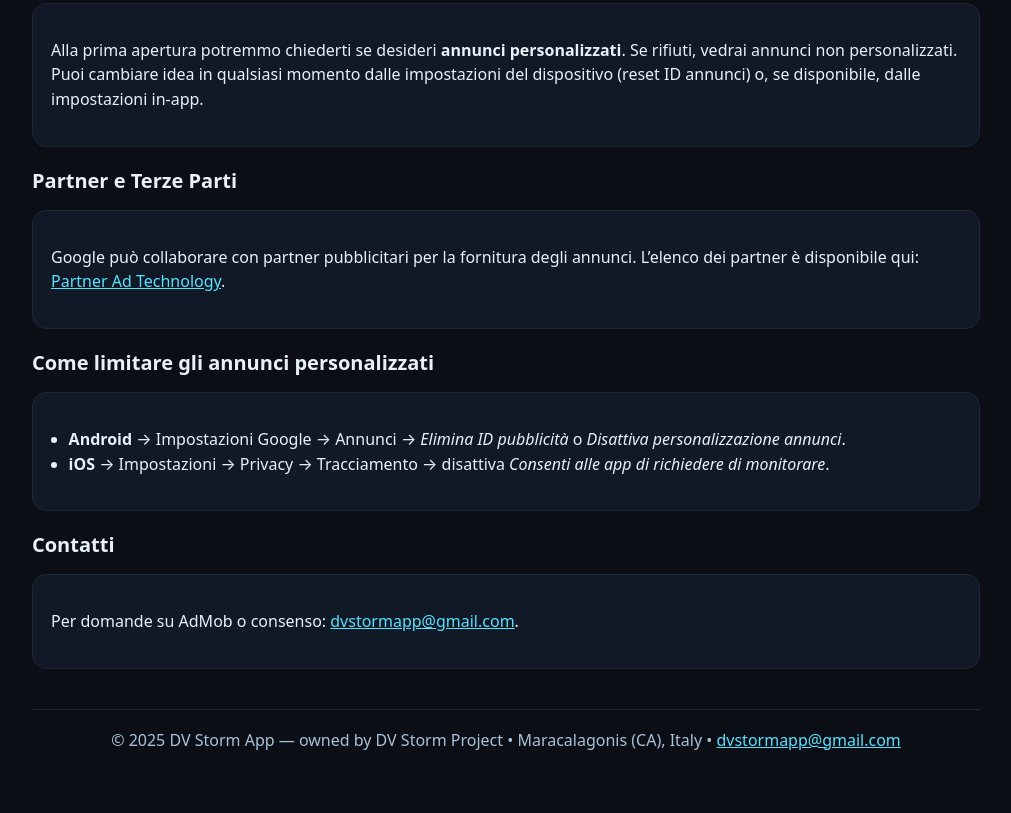
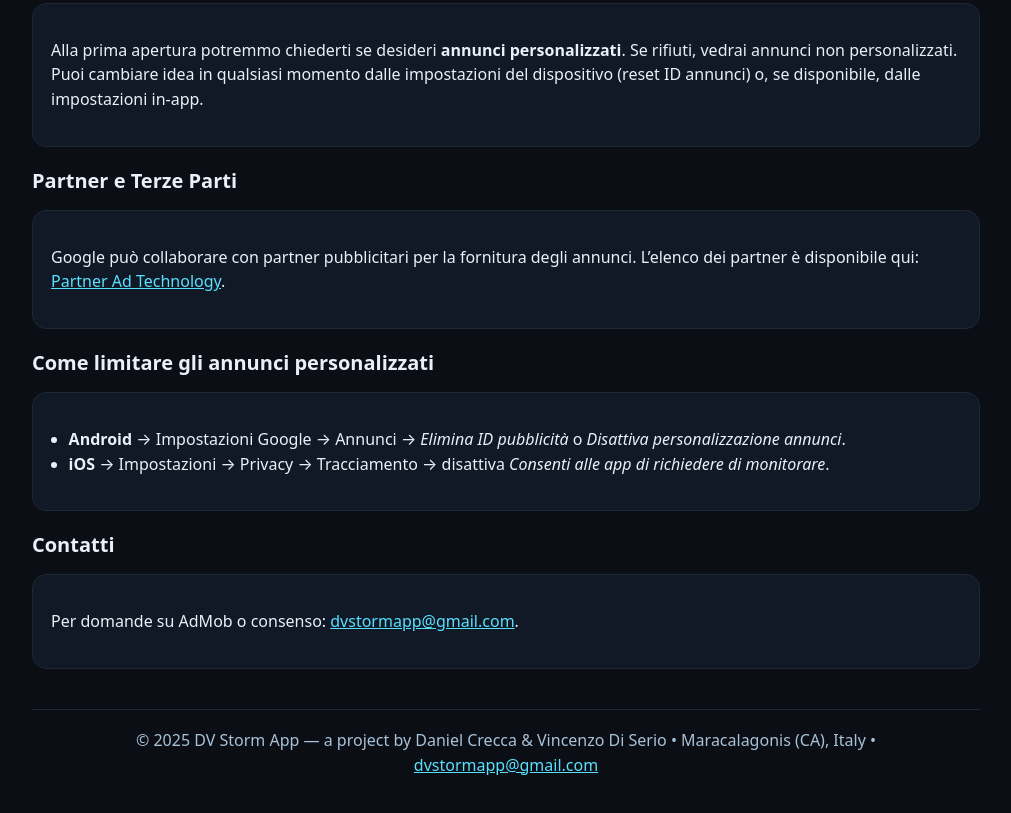
Before and after one commit to dvsstormreport-pixel/stormpedia-legal, a plain HTML site: page admob-info.html in a window 1280 px wide. Shown: the part 706-1519 px from the top of the page, without its empty margins (134-1145 px from the left). Drawn offline with Linux system fonts and the light colour scheme.

Commit message:
Update admob-info.html

```diff
--- a/admob-info.html
+++ b/admob-info.html
@@ -133,8 +133,10 @@
     </section>
 
     <footer>
-      © 2025 DV Storm App — owned by DV Storm Project • Maracalagonis (CA), Italy • <a href="mailto:dvstormapp@gmail.com">dvstormapp@gmail.com</a>
+        © 2025 DV Storm App — a project by Daniel Crecca & Vincenzo Di Serio • Maracalagonis (CA), Italy •
+          <a href="mailto:dvstormapp@gmail.com">dvstormapp@gmail.com</a>
     </footer>
+
   </div>
 
   <script>
```
